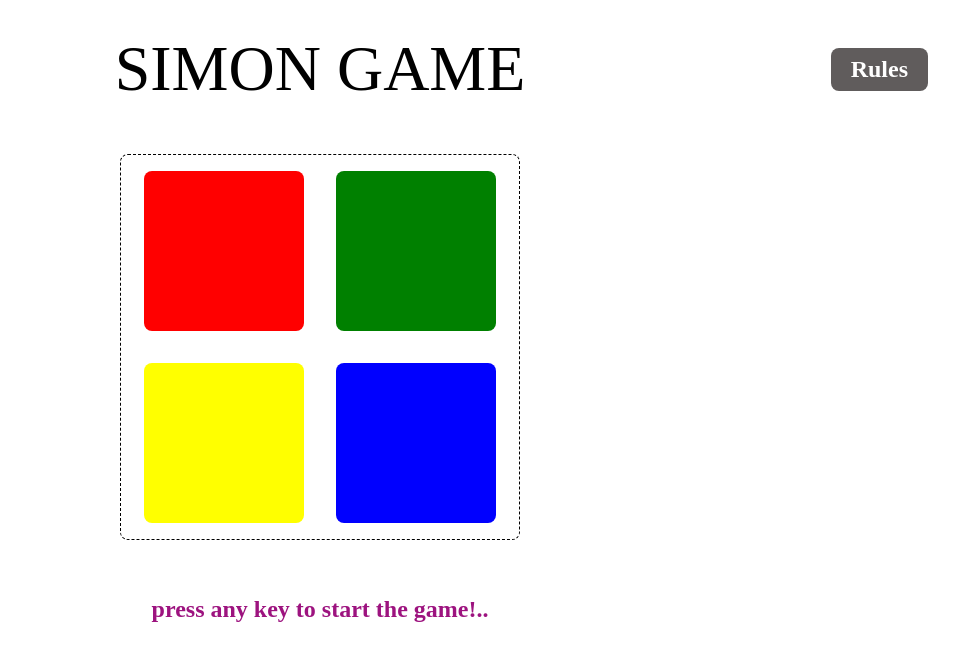
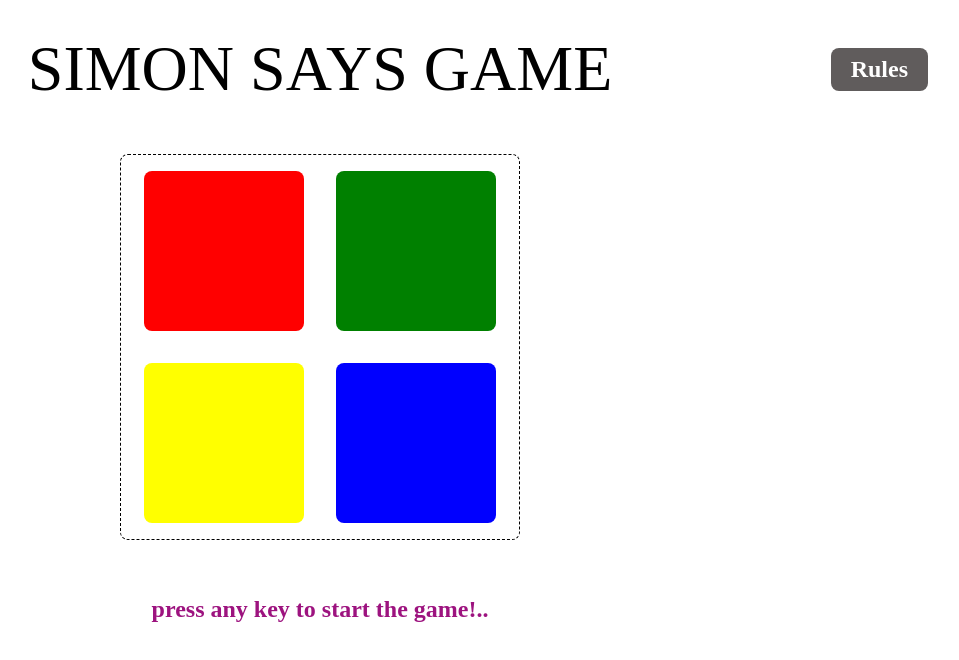
Before and after one commit to anwarhusen-07/Simon, a plain HTML site: page index.html in a window 1280 px wide. Shown: the whole page, without its empty margins (320-1279 px from the left). Drawn offline with Linux system fonts and the light colour scheme.

Commit message:
Update game title from 'SIMON GAME' to 'SIMON SAYS GAME'

```diff
--- a/index.html
+++ b/index.html
@@ -9,7 +9,7 @@
 </head>
 
 <body>
-  <span class="span-container"><span id="title">SIMON GAME</span><a href="rules.html"><span
+  <span class="span-container"><span id="title">SIMON SAYS GAME</span><a href="rules.html"><span
         id="rules">Rules</span></a></span>
   <div class="game-container">
     <div class="btn red" id="red"></div>
```
